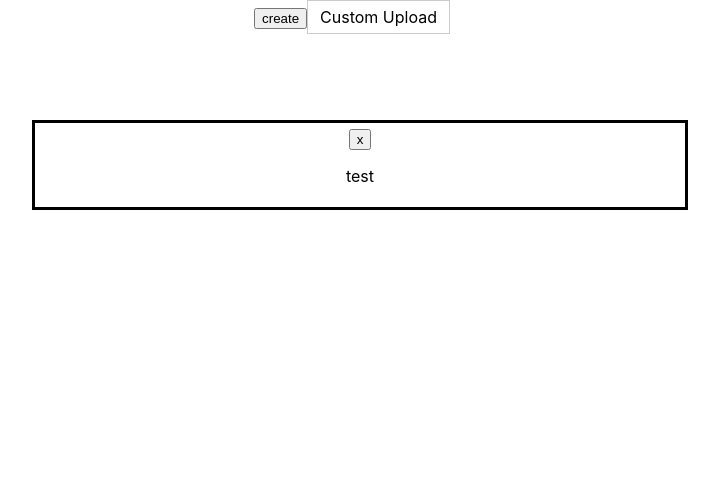
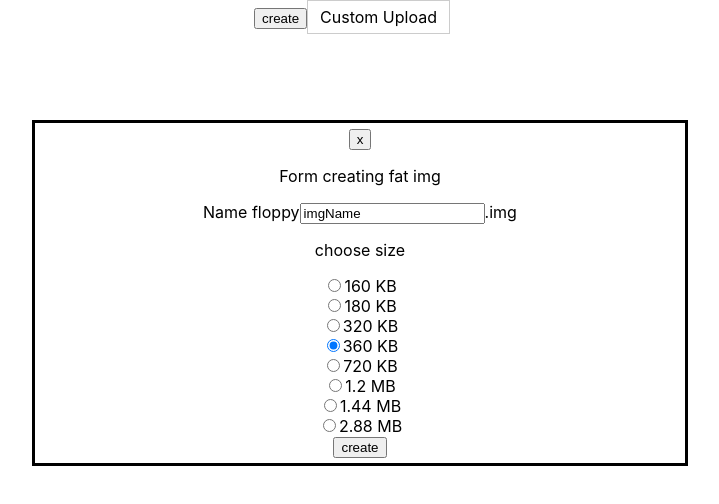
Before and after one commit to brendena/fat-floppy, a React (Create React App) app: page / in a window 1280 px wide. Both pictures are taken after a click on the button "create". Shown: the top 504 px of the page, without its empty margins (288-1007 px from the left). Built offline with nearby package versions, Linux system fonts and the light colour scheme.

Commit message:
create a img!

```diff
--- a/src/components/displayFatInfo.tsx
+++ b/src/components/displayFatInfo.tsx
@@ -77,8 +77,14 @@ const DisplayFatInfo: React.FC = () => {
             <button onClick={generateImgFile}>Generate a bin image</button>
             <p></p>
             <p>{state.fd.name}  {"["}{state.fd.imgs[0].calculateUsedSpace()} / {state.fd.imgs[0].rSection.numBytesDisk()}{"]"} B </p>
-            <input type="file" id="inputImage" onChange={addFile}/>
+            <div>
+                <span>add a file</span>
 
+                <label className="custom-file-upload">
+                    <input type="file" id="inputImage" onChange={addFile}/>
+                    <i className="fa fa-cloud-upload"></i> add file
+                </label>
+            </div>
             <table className="styled-table">
                 <thead>
                     <tr>
--- a/src/components/fatTablePopup.tsx
+++ b/src/components/fatTablePopup.tsx
@@ -1,11 +1,13 @@
 import React, {useState, useContext} from 'react';
 import { useFatTableAdd } from '../hooks/useFatTableAdd';
 import { AppContext } from "../context";
+import { useGenerateFatImg } from '../hooks/useFatTableAdd';
+interface FileSizeDescriptor{
+    name:string,
+    bytes:number
+}
 
-const FatTablePopup: React.FC = () => {
-    const {state} = useContext(AppContext);
 /*
-
 160kb
 180kb
 320kb
@@ -19,11 +21,74 @@ const FatTablePopup: React.FC = () => {
 1.68MB
 DMF cluster 1024
 DMF cluster 2048
+*/
 
-*/
+const fileSizes : Array<FileSizeDescriptor> = [
+    {
+        name:"160 KB",
+        bytes: 163840
+    },
+    {
+        name:"180 KB",
+        bytes: 184320
+    },
+    {
+        name:"320 KB",
+        bytes: 327680
+    },
+    {
+        name:"360 KB",
+        bytes: 368640
+    },
+    {
+        name:"720 KB",
+        bytes: 737280
+    },
+    {
+        name:"1.2 MB",
+        bytes: 1228800
+    },
+    {
+        name:"1.44 MB",
+        bytes: 1474560
+    },
+    {
+        name:"2.88 MB",
+        bytes: 2949120
+    }
+]
+
+const FatTablePopup: React.FC = () => {
+    const {state} = useContext(AppContext);
+    const [sizeFloppy, setSizeFloppy] = useState(fileSizes[3].bytes);
+    const [floppyName, setSloppyName] = useState("imgName");
+    const generateFat = useGenerateFatImg();
+    let createFatSystem = function(){
+        generateFat(floppyName,sizeFloppy)
+    }
+    let changedtest = function(size:number)
+    {
+        setSizeFloppy(size);
+    }
+    let changeName = function(event:any){
+        setSloppyName(event.target.value)
+    }
+
     return (
         <div>
-            <p>test</p>
+            <p>Form creating fat img</p>
+            <label htmlFor="nameFloppy">Name floppy</label><input id="nameFloppy" type="text" value={floppyName} onChange={changeName}/><span>.img</span>
+            <p>choose size</p>
+            {
+                fileSizes.map((f:FileSizeDescriptor, i:number )=>{
+                   return   <div key={i}>
+                                <input checked={sizeFloppy == f.bytes}  id={f.bytes.toString()} type="radio" value={f.bytes} name="fileSize" onChange={()=>{changedtest(f.bytes)}}/>
+                                <label htmlFor={f.bytes.toString()}>{f.name}</label>
+                            </div>
+                })
+            }
+
+            <button onClick={createFatSystem}>create</button>
         </div>
 
     );
--- a/src/hooks/useFatTableAdd.ts
+++ b/src/hooks/useFatTableAdd.ts
@@ -1,6 +1,6 @@
 import { Fat12FileSystem } from "../lib/Fat12FileSystem"
 import React from 'react';
-
+import { CreateFat12Image } from "../lib/CreateFat12Image";
 import { Types } from "../reducers";
 import { AppContext } from "../context";
 
@@ -60,7 +60,6 @@ export function useFatTableAddFile(){
 
         let dataBuffer = await getFileBuffer(event.target.files);
 
-        //console.log(dataBuffer);
         if(dataBuffer.byteLength > 0)
         {
             let file = event.target.files[0];
@@ -69,7 +68,23 @@ export function useFatTableAddFile(){
                 type: Types.MODIFIED_FAT_IMAGE,
                 payload : state.fd.imgs[0]
             });
-
         }
     }
 }
+
+export function useGenerateFatImg(){
+    const {state, dispatch} = React.useContext(AppContext);
+    return async function(name:string,size:number){
+
+        let fatImg =  CreateFat12Image(size);
+        console.log(fatImg)
+        dispatch({
+            type: Types.ADD_FAT_IMG,
+            payload : {
+                name:name,
+                imgs:[fatImg]
+            }
+        });
+
+    }
+}
--- /dev/null
+++ b/src/lib/CreateFat12Image.ts
@@ -0,0 +1,41 @@
+import { Fat12FileSystem } from "./Fat12FileSystem";
+import { FILE_SYS_TYPE } from "./FatRerveredSection";
+import { FatTable } from "./FatTable";
+
+export function CreateFat12Image(imageSize:number){
+    let fatSystem = new Fat12FileSystem(new Uint8Array(0));
+
+    //reserve section
+    fatSystem.rSection.bs_jmpBoot = new Uint8Array([0xEb,0x58,0x90]);
+    fatSystem.rSection.bs_oemName = "WINIMAGE";
+    fatSystem.rSection.bpb_bytesPerSector = 512;
+    fatSystem.rSection.bpb_secPerClus = 2; //might want to change
+    fatSystem.rSection.bpb_numFats = 2;
+    fatSystem.rSection.bpb_rootEntCnt = (16 * 7);// might want to change
+    fatSystem.rSection.bpb_totalSec16 = imageSize / 512;
+    fatSystem.rSection.bpb_media = 253;
+    fatSystem.rSection.bpb_FATz16 = 1 //might change size of the fat tables
+    fatSystem.rSection.bpb_secPerTrack = 8;
+    fatSystem.rSection.bpb_numHeads = 1;
+    fatSystem.rSection.bpb_hiddSec = 0
+    fatSystem.rSection.bpb_totalSec32 = 0;
+    fatSystem.rSection.bpb_hiddSec = 0;
+    fatSystem.rSection.bpb_totalSec32 = 0;
+    fatSystem.rSection.bs_drvNum = 0;
+    fatSystem.rSection.bs_reserved = 0;
+    fatSystem.rSection.bs_bootSig = 0x29;
+    fatSystem.rSection.bs_volID = 604444122;//probably should be a random number?
+    fatSystem.rSection.bs_fileSysType = FILE_SYS_TYPE;
+
+    for(let i =0; i < fatSystem.rSection.bpb_numFats; i++)
+    {
+        let fatTable = new FatTable(new Uint8Array());
+        fatTable.a = new Array(Math.floor(fatSystem.rSection.numBytesFatTable() * (2/3)) + 1);
+        fatTable.a[0] = 0xFFD;
+        fatTable.a[1] = 0xFFF;
+        fatSystem.fTables.push(fatTable);
+    }
+    fatSystem.dataSection = new Uint8Array(imageSize - fatSystem.rSection.calculateDataSection());
+    console.log(fatSystem)
+    return fatSystem;
+}
--- a/src/lib/Fat12FileSystem.ts
+++ b/src/lib/Fat12FileSystem.ts
@@ -5,6 +5,7 @@ import { memcpySplice } from "./memoryHelpers";
 
 export class Fat12FileSystem{
     constructor(buffer : Uint8Array){
+        if(buffer.length == 0) return;
         if(buffer.length < 2048)
         {
           console.log("something probably wrong with your input buffer")
@@ -43,6 +44,7 @@ export class Fat12FileSystem{
         let dataStartPosition = this.rSection.calculateDataSection();
         this.dataSection = buffer.slice(dataStartPosition, buffer.length - dataStartPosition);
         //this.rootDir.forEach((dir)=>{dir.print()})
+        console.log(this);
 
     }
 
--- a/src/lib/FatRerveredSection.ts
+++ b/src/lib/FatRerveredSection.ts
@@ -1,4 +1,8 @@
 import {littleEndianToNumber, toHexString, U8ToString} from "./FatSupport"
+
+export const FILE_SYS_TYPE = "FAT12   " ;
+
+
 //Based on this guy's table
 //http://elm-chan.org/docs/fat_e.html
 //bpb - BIOS Paramter Block
@@ -62,7 +66,7 @@ export class FatReservedSection{
     bs_volLab: Uint8Array = new Uint8Array(11)    // size 11
     bs_fileSysType: string = ""    // size 8
     bs_cootCode: Uint8Array = new Uint8Array(448)     // size 448
-    bs_bootSign: Uint8Array = new Uint8Array(2)      // size 2
+    bs_bootSign: Uint8Array = new Uint8Array([0xAA,0x55])      // size 2
 
     numBytesFatTable(){
       return this.bpb_FATz16 * this.bpb_bytesPerSector;
--- a/src/lib/FatTable.ts
+++ b/src/lib/FatTable.ts
@@ -2,7 +2,7 @@ export const FAT_END_FILE = 0xfff
 
 
 export class FatTable{
-    constructor(buffer : any){
+    constructor(buffer : Uint8Array){
       if(buffer.length == 0)
       {
         return;
```
Also changed, not shown: 1 other file (tests, documents, lock files or other folders).
